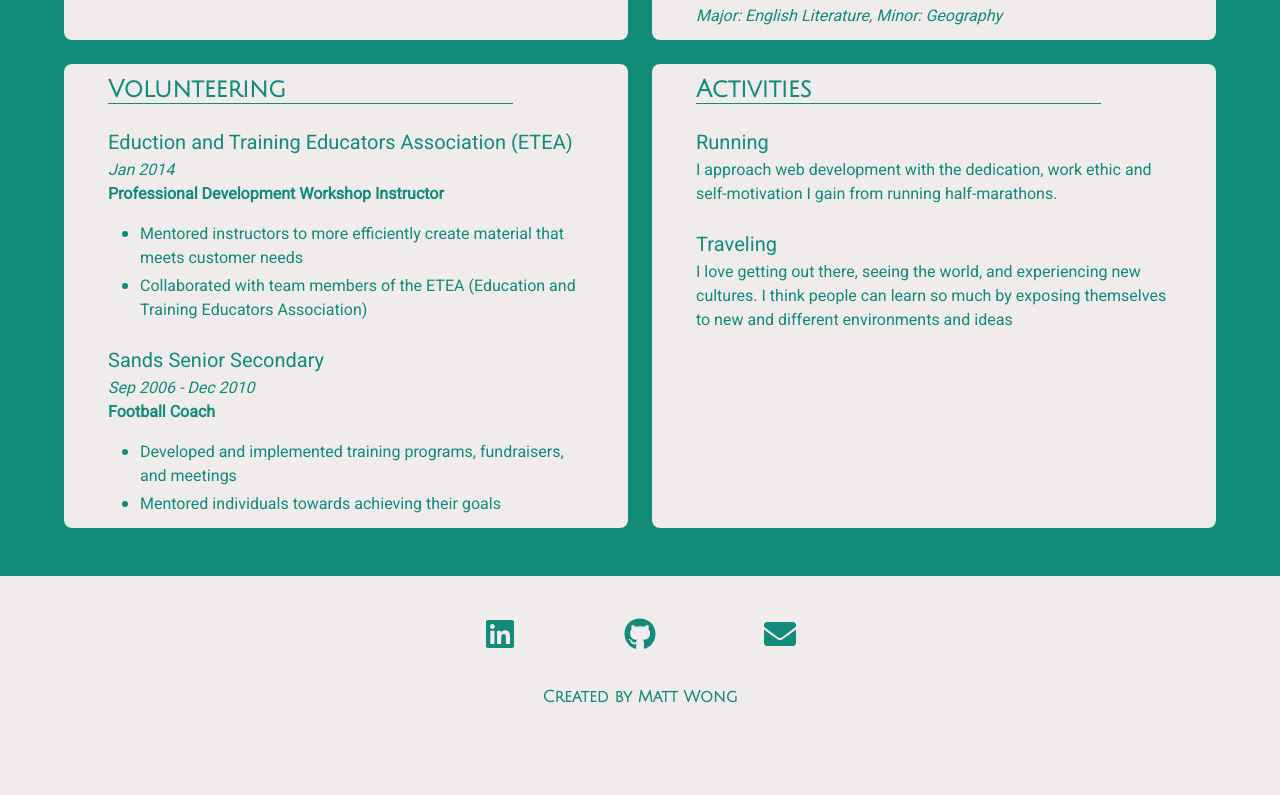
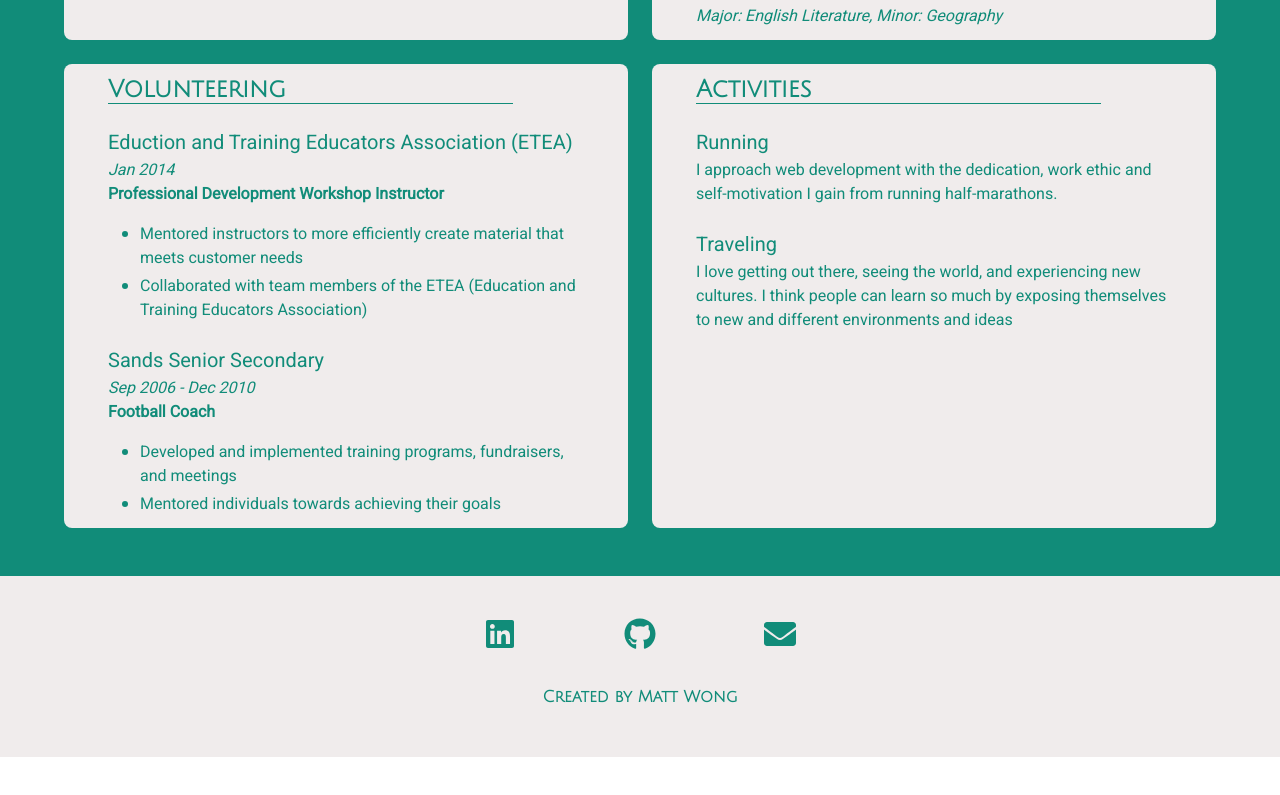
Before and after one commit to mattwong59/mattwong59.github.io, a React (Create React App) app: page / in a window 1280 px wide. Shown: the part 2579-3374 px from the top of the page. After the commit the page ends 3336 px from the top, so only its background shows below. Built offline with nearby package versions, Linux system fonts and the light colour scheme.

Commit message:
Fix padding on footer

```diff
--- a/src/App.css
+++ b/src/App.css
@@ -193,3 +193,7 @@ textarea.textarea {
 .icon-padding {
   padding: 0 8rem;
 }
+
+.footer {
+  padding: 3rem 1.5rem 3rem;
+}
--- a/src/Footer.jsx
+++ b/src/Footer.jsx
@@ -6,8 +6,6 @@ class Footer extends Component {
     return (
         <footer className="footer">
             <div className="container has-text-centered">
-                <div className="icon-set">
-
                 <span className="icon">
                     <a href="https://www.linkedin.com/in/mattwong59" target="_blank">
                     <i className="fas fa-2x fab fa-linkedin"></i>
@@ -28,86 +26,15 @@ class Footer extends Component {
                     <span className="has-text-weight-bold is-size-6"> </span>
                     </a>
                 </span>
-            </div>
 
                 <h3 className="is-size-6 margin-top">
                     Created by Matt Wong
                 </h3>
 
-
-            {/* <div className="columns is-mobile">
-                <div className="column">
-                    <h3 className=" is-size-4">Contact</h3>
-                    <br/>
-                    <ul id="contact">
-
-                        <li>
-                        <a href="https://www.linkedin.com/in/mattwong59" target="_blank">
-                            <span className="icon">
-                                <i className="fas fa-lg fab fa-linkedin"></i>
-                            </span>
-                            <span className="has-text-weight-bold is-size-6"> mattwong59</span>
-                        </a>
-                        </li>
-                        <br/>
-                        <li>
-                        <a href="https://github.com/mattwong59" target="_blank">
-                            <span className="icon">
-                                <i className="fas fa-lg fab fa-github"></i>
-                            </span>
-                            <span className="has-text-weight-bold is-size-6"> mattwong59</span>
-                        </a>
-                        </li>
-                        <br/>
-                        <li>
-                            <a href="tel:+6047904193">
-                                <span className="icon">
-                                    <i className="fas fa-lg fa-phone"></i>
-                                </span>
-                                <span className="has-text-weight-bold is-size-6"> 604-790-4193</span>
-                            </a>
-                        </li>
-                        <br/>
-                        <li>
-                            <a href="mailto:mattwong59@gmail.com?Subject=Hi%20Matt" target="_blank">
-                                <span className="icon">
-                                    <i class="fas fa-lg fa-envelope"></i>
-                                </span>
-                                <span className="has-text-weight-bold is-size-6"> mattwong59@gmail.com</span>
-                            </a>
-                        </li>
-                    </ul>
-                </div>
-
-                <div className="column is-half has-text-centered is-hidden-mobile">
-                        <h3 className="is-size-4">
-                            Email Me
-                        </h3>
-                    <form action="mailto:mattwong59@gmail.com?
-                                    subject=Hi%20Matt" method="post"  encType="text/plain">
-                        <textarea className="textarea" type="text"  placeholder="Enter message here..."/>
-                        <br/>
-                        <br/>
-                        <div className="email-buttons">
-                            <input className="button is-medium is-inverted" type="submit" value="Send"/>
-                            <input className="button is-medium is-inverted" type="reset" value="Reset"/>
-                        </div>
-                    </form>
-                    <h3 className="is-size-6 margin-top">
-                        Created by Matt Wong
-                    </h3>
-                </div>
-
-                <div className="column">
-                    <h3 className=" is-size-4 has-text-right">Sections</h3>
-                    <br/>
-                    <ul id="sections" className="bottom-nav">
-                        <li><a className="nav-link" href="#projects">Projects</a>
-                        </li>
-                        <li><a className="nav-link" href="#employment">Employment</a></li>
-                        <li><a className="nav-link" href="#about">About</a></li>
-                    </ul>
-                </div> */}
+        {/* BULMA CRED */}
+                {/* <a href="https://bulma.io">
+                    <img src="https://bulma.io/images/made-with-bulma--black.png" alt="Made with Bulma" width="128" height="24"/>
+                </a> */}
             </div>
         </footer>
     )
```
Lines whose indentation alone changed are shown as unchanged.
